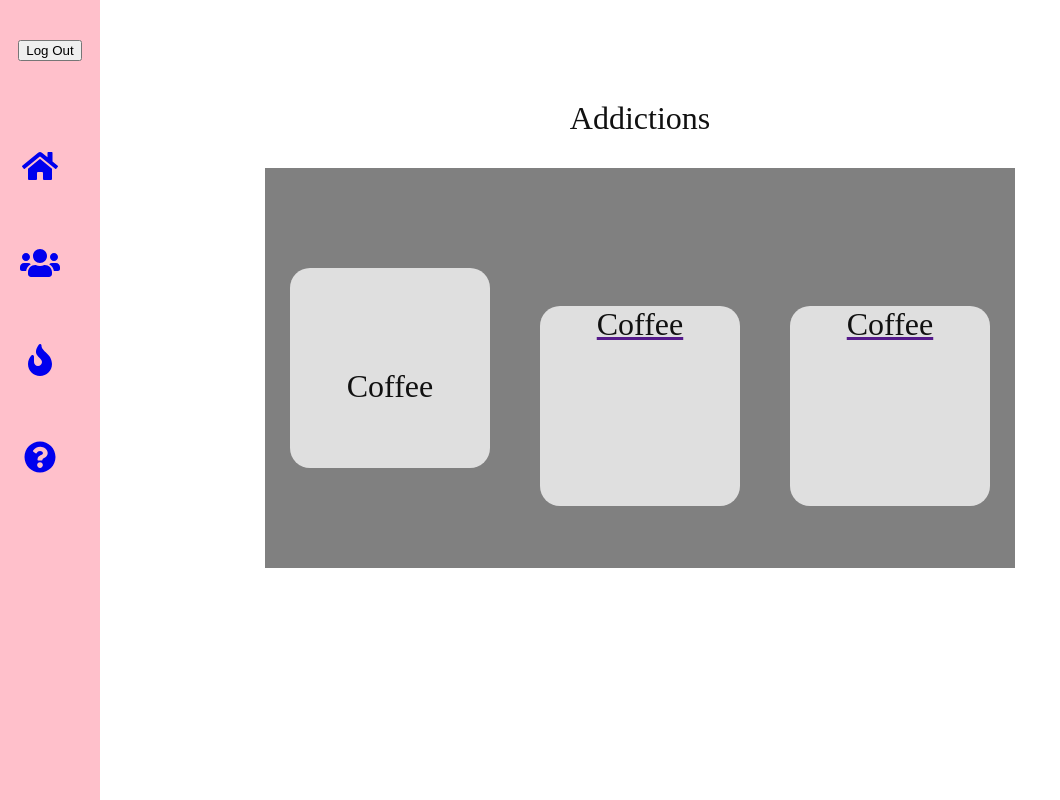
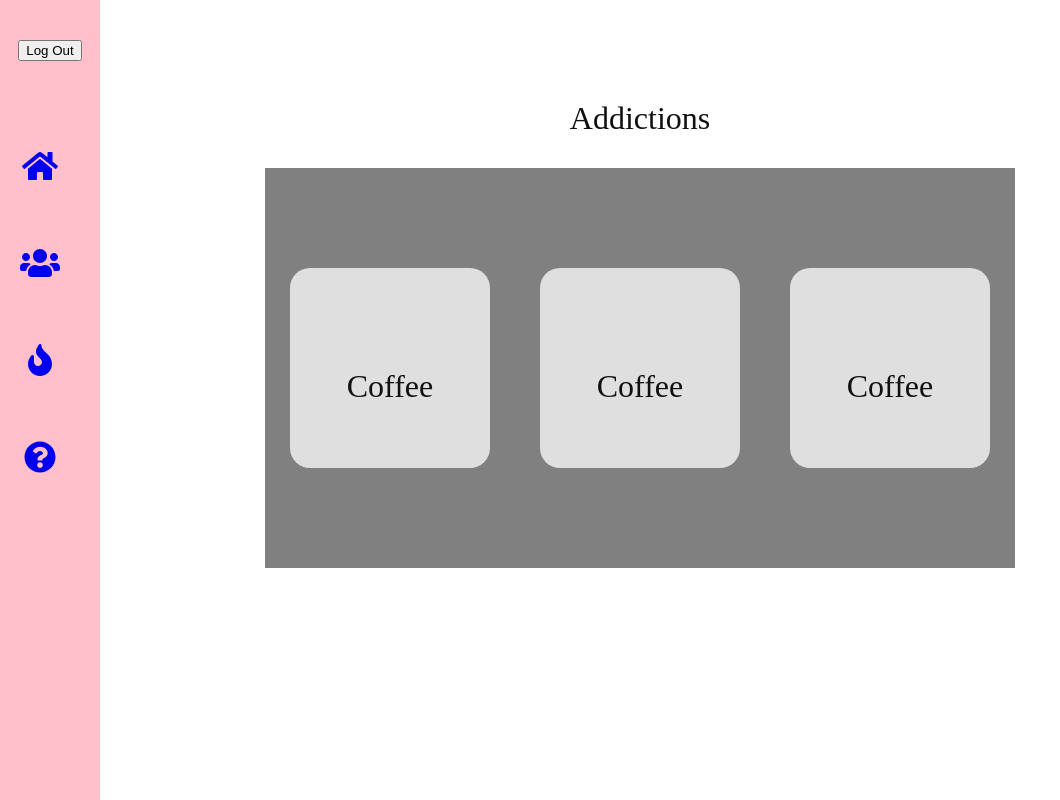
Before and after one commit to JessicaS97/Addiction-App, a React (Create React App) app: page /guest-home in a window 1280 px wide. Shown: the whole page, without its empty margins (0-1060 px from the left). Built offline with nearby package versions, Linux system fonts and the light colour scheme.

Commit message:
Second testing Addiction Item

```diff
--- a/src/Components/AddictionItem/AddictionItem.css
+++ b/src/Components/AddictionItem/AddictionItem.css
@@ -4,4 +4,5 @@
     height: 200px;
     border-radius: 20px;
     margin: 25px;
+    cursor: pointer;
 }
--- a/src/Components/AddictionItem/AddictionItem.js
+++ b/src/Components/AddictionItem/AddictionItem.js
@@ -5,7 +5,7 @@ import './AddictionItem.css'
 class AddictionItem extends React.Component {
 
     clicked = () => {
-        console.log("clicked");
+        alert("clicked");
     }
 
     render() {
--- a/src/Components/GuestHome/GuestHome.js
+++ b/src/Components/GuestHome/GuestHome.js
@@ -14,12 +14,8 @@ class GuestHome extends React.Component {
                     <h1>Addictions</h1>
                     <div className="addictions">
                         <AddictionItem />
-                        <Link>
-                            <AddictionItem />
-                        </Link>
-                        <Link>
-                            <AddictionItem />
-                        </Link>
+                        <AddictionItem />
+                        <AddictionItem />
                     </div>
                 </div>
             </div>
```
